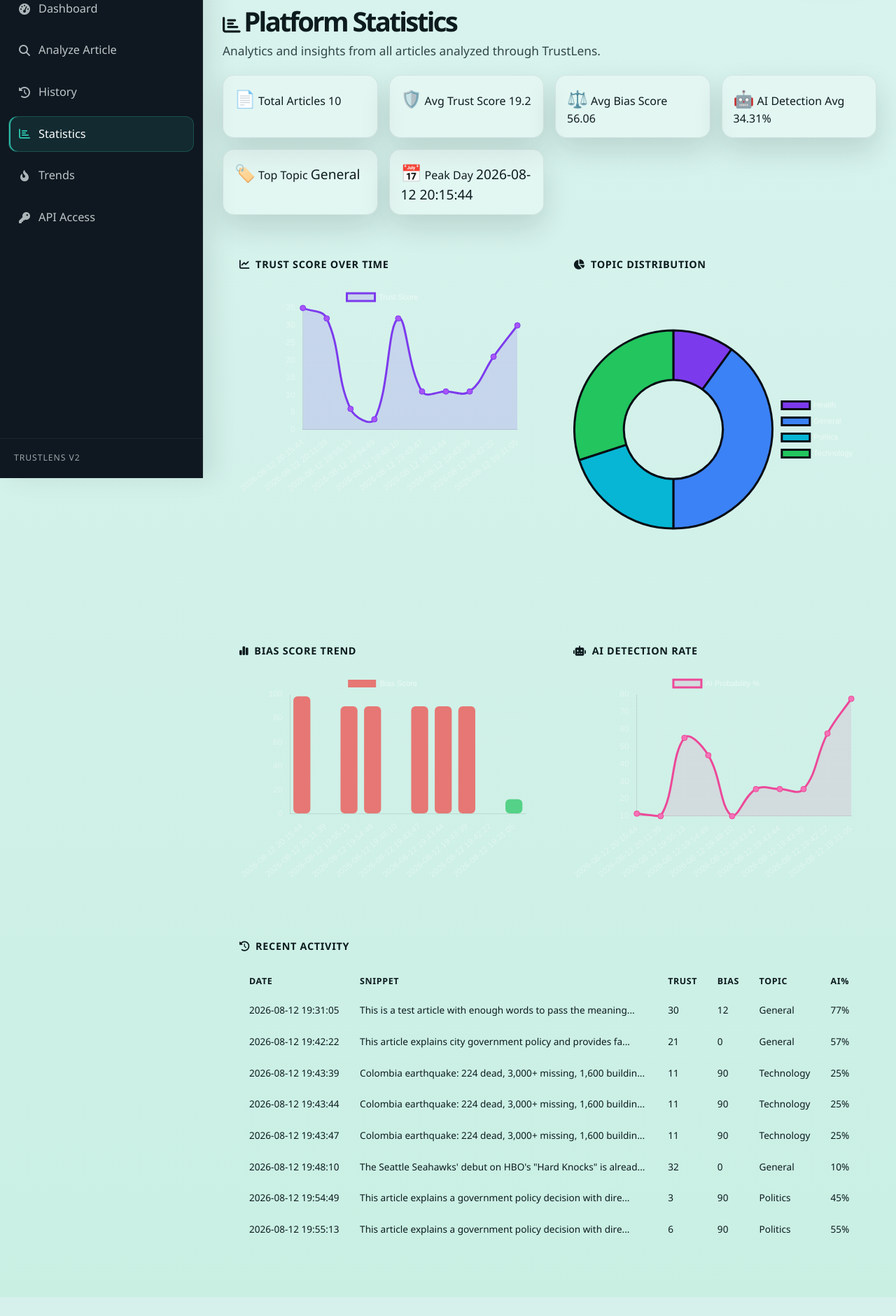
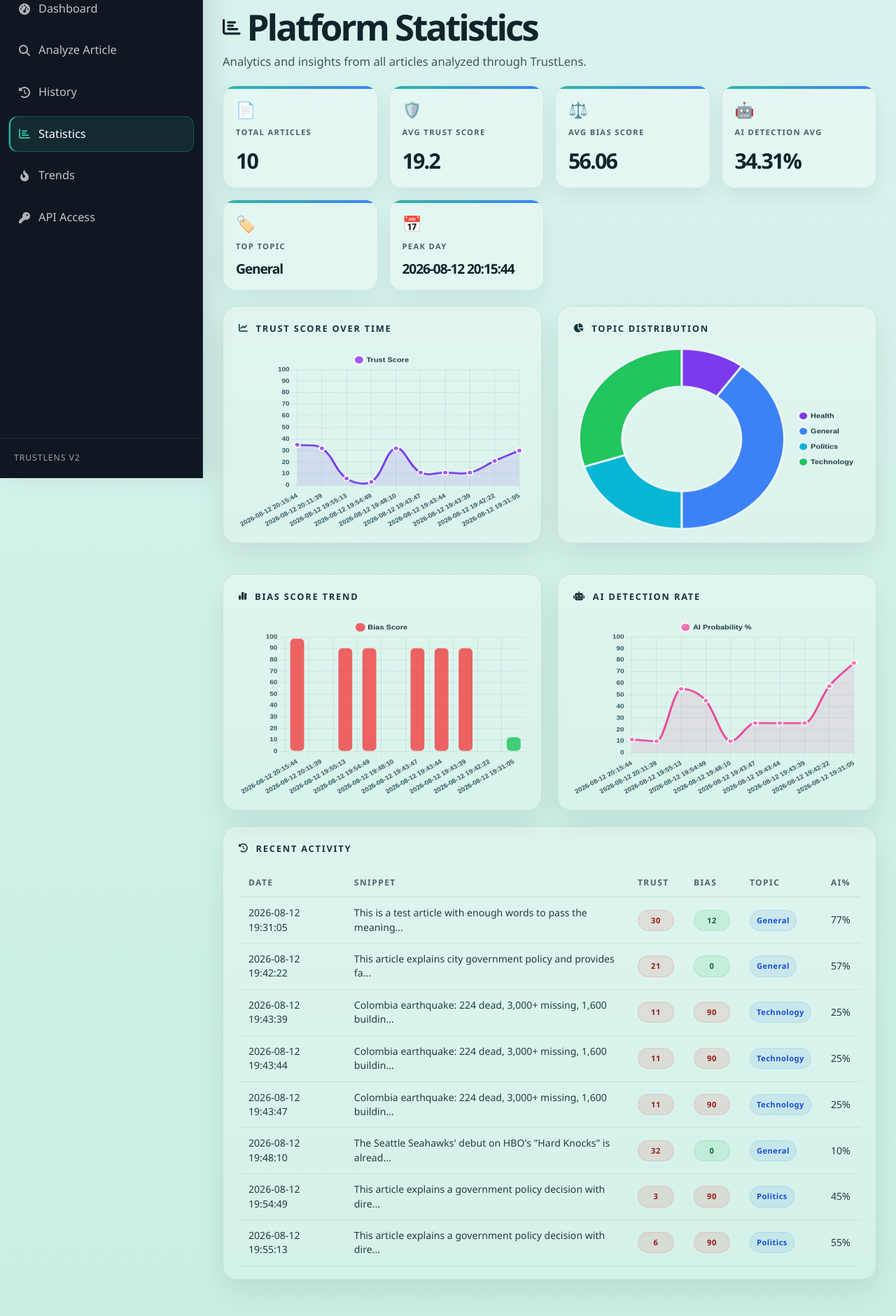
Before and after one commit to Vidulaa03/TrustLens, a Flask app: page /statistics in a window 1280 px wide. Shown: the part 117-1997 px from the top of the page at 70% size. Before the commit the page ends 1970 px from the top, so only its background shows below. Run offline with Flask 3, Linux system fonts and the light colour scheme; a user stored in the database is signed in; data comes from the database, SQL or seed files in the repository; both versions use the stored data as it was after the commit.

Commit message:
enhanced the statistics feature

```diff
--- a/templates/statistics.html
+++ b/templates/statistics.html
@@ -4,65 +4,137 @@
 {% block head %}
 <script src="https://cdnjs.cloudflare.com/ajax/libs/Chart.js/4.4.1/chart.umd.min.js"></script>
 <style>
-/* ── Counter animation ────────────────────────── */
 @keyframes countUp {
   from { opacity: 0; transform: translateY(10px); }
   to   { opacity: 1; transform: translateY(0); }
 }
 .counter { animation: countUp .6s ease; }
 
-/* ── Chart card ───────────────────────────────── */
+.page-header {
+  margin: 6px 0 22px;
+}
+.page-header h1 {
+  margin: 0;
+  font-size: clamp(2.2rem, 4vw, 3.2rem);
+  line-height: 1.05;
+  letter-spacing: -0.06em;
+  color: #10252b;
+  display: flex;
+  align-items: center;
+  gap: 12px;
+}
+.page-header p {
+  margin: 10px 0 0;
+  color: #40575c;
+  font-size: 1.04rem;
+}
+
 .chart-card {
-  background: var(--bg-card);
-  border: 1px solid var(--border);
-  border-radius: var(--radius-lg);
-  padding: 24px;
-  margin-bottom: 20px;
+  background: linear-gradient(180deg, rgba(255,255,255,0.32), rgba(255,255,255,0.18));
+  border: 1px solid rgba(13, 27, 30, 0.08);
+  border-radius: 20px;
+  padding: 22px 22px 18px;
+  margin-bottom: 22px;
+  box-shadow: 0 18px 40px rgba(13, 27, 30, 0.08);
 }
 .chart-card h3 {
-  font-size: .9rem;
-  font-weight: 600;
-  color: var(--text-secondary);
+  font-size: .8rem;
+  font-weight: 800;
+  color: #17363b;
   text-transform: uppercase;
-  letter-spacing: .7px;
-  margin-bottom: 20px;
+  letter-spacing: .14em;
+  margin: 0 0 18px;
   display: flex;
   align-items: center;
-  gap: 8px;
+  gap: 10px;
+}
+.chart-card canvas {
+  display: block;
+  width: 100% !important;
+  height: 260px !important;
 }
 
-/* ── Charts 2-column layout ───────────────────── */
 .charts-grid {
   display: grid;
   grid-template-columns: 1fr 1fr;
-  gap: 20px;
+  gap: 22px;
 }
 @media (max-width: 900px) { .charts-grid { grid-template-columns: 1fr; } }
 
-/* ── Recent activity table ─────────────────────── */
 .activity-table { width: 100%; border-collapse: collapse; }
 .activity-table th {
   text-align: left;
-  padding: 10px 14px;
-  font-size: .78rem;
+  padding: 12px 14px;
+  font-size: .75rem;
   text-transform: uppercase;
-  letter-spacing: .6px;
-  color: var(--text-muted);
-  border-bottom: 1px solid var(--border);
+  letter-spacing: .12em;
+  color: #49676b;
+  border-bottom: 1px solid rgba(16,37,43,0.1);
 }
 .activity-table td {
   padding: 12px 14px;
-  font-size: .85rem;
-  color: var(--text-secondary);
-  border-bottom: 1px solid rgba(255,255,255,.04);
+  font-size: .88rem;
+  color: #213d42;
+  border-bottom: 1px solid rgba(16,37,43,0.07);
 }
-.activity-table tr:hover td { background: rgba(255,255,255,.02); }
+.activity-table tr:hover td { background: rgba(255,255,255,0.04); }
 
-/* ── Stat cards accent colors ─────────────────── */
 .card-icon {
-  font-size: 1.5rem;
-  margin-bottom: 6px;
+  font-size: 1.4rem;
+  margin-bottom: 8px;
+  display: inline-block;
 }
+
+.stat-card {
+  position: relative;
+  overflow: hidden;
+  background: rgba(255, 255, 255, 0.34);
+  border: 1px solid rgba(16, 37, 43, 0.08);
+  border-radius: 18px;
+  padding: 18px 18px 16px;
+  box-shadow: 0 14px 28px rgba(13, 27, 30, 0.06);
+}
+.stat-card::before {
+  content: "";
+  position: absolute;
+  inset: 0 0 auto 0;
+  height: 4px;
+  background: var(--card-accent, linear-gradient(90deg, #2bb7a3, #3b82f6));
+}
+
+.card-label {
+  display: block;
+  color: #4a6368;
+  text-transform: uppercase;
+  letter-spacing: .12em;
+  font-size: .7rem;
+  font-weight: 700;
+}
+.card-value {
+  display: block;
+  margin-top: 10px;
+  color: #0f252b;
+  font-size: clamp(1.9rem, 2vw, 2.4rem);
+  font-weight: 800;
+  letter-spacing: -0.06em;
+}
+
+.tag {
+  display: inline-flex;
+  align-items: center;
+  justify-content: center;
+  min-width: 52px;
+  padding: 6px 9px;
+  border-radius: 999px;
+  font-size: .7rem;
+  font-weight: 700;
+  letter-spacing: .04em;
+  border: 1px solid transparent;
+}
+.tag-green { background: rgba(34,197,94,0.12); color: #166534; border-color: rgba(34,197,94,0.18); }
+.tag-yellow { background: rgba(234,179,8,0.12); color: #8a5b00; border-color: rgba(234,179,8,0.18); }
+.tag-red { background: rgba(239,68,68,0.12); color: #991b1b; border-color: rgba(239,68,68,0.18); }
+.tag-blue { background: rgba(59,130,246,0.10); color: #1d4ed8; border-color: rgba(59,130,246,0.15); }
 </style>
 {% endblock %}
 
@@ -170,14 +242,35 @@
 {% if stats %}
 <script>
 const chartDefaults = {
-  color: 'rgba(255,255,255,.7)',
-  borderColor: 'rgba(255,255,255,.1)',
+  responsive: true,
+  maintainAspectRatio: false,
+  color: '#204149',
   plugins: {
-    legend: { labels: { color: 'rgba(255,255,255,.6)', font: { size: 11 } } }
+    legend: {
+      labels: {
+        color: '#1e3d43',
+        usePointStyle: true,
+        pointStyle: 'circle',
+        boxWidth: 10,
+        boxHeight: 10,
+        padding: 14,
+        font: { size: 11, weight: 700 }
+      }
+    }
   },
   scales: {
-    x: { ticks: { color: 'rgba(255,255,255,.4)' }, grid: { color: 'rgba(255,255,255,.05)' } },
-    y: { ticks: { color: 'rgba(255,255,255,.4)' }, grid: { color: 'rgba(255,255,255,.05)' } }
+    x: {
+      ticks: { color: '#335a62', font: { size: 10, weight: 600 } },
+      grid: { color: 'rgba(21, 52, 59, 0.08)', drawBorder: false },
+      border: { display: false }
+    },
+    y: {
+      min: 0,
+      max: 100,
+      ticks: { color: '#335a62', font: { size: 10, weight: 600 } },
+      grid: { color: 'rgba(21, 52, 59, 0.08)', drawBorder: false },
+      border: { display: false }
+    }
   }
 };
 
@@ -191,12 +284,18 @@ new Chart(document.getElementById('trustChart'), {
       label: 'Trust Score',
       data: chartData.trust_scores,
       borderColor: '#7c3aed',
-      backgroundColor: 'rgba(124,58,237,.15)',
-      tension: .4, fill: true, pointRadius: 4,
-      pointBackgroundColor: '#a855f7'
+      backgroundColor: 'rgba(124,58,237,.12)',
+      borderWidth: 3,
+      tension: .38,
+      fill: true,
+      pointRadius: 4,
+      pointHoverRadius: 6,
+      pointBackgroundColor: '#a855f7',
+      pointBorderColor: '#fff',
+      pointBorderWidth: 2
     }]
   },
-  options: { ...chartDefaults, responsive: true }
+  options: { ...chartDefaults }
 });
 
 const topicColors = ['#7c3aed','#3b82f6','#06b6d4','#22c55e','#eab308','#ec4899','#f97316','#ef4444'];
@@ -207,15 +306,29 @@ new Chart(document.getElementById('topicChart'), {
     datasets: [{
       data: chartData.topic_counts,
       backgroundColor: topicColors,
-      borderColor: '#080b14',
+      borderColor: '#edf7f8',
       borderWidth: 3,
-      hoverOffset: 8
+      hoverOffset: 12,
+      weight: 1
     }]
   },
   options: {
     responsive: true,
+    maintainAspectRatio: false,
+    cutout: '58%',
     plugins: {
-      legend: { position: 'right', labels: { color: 'rgba(255,255,255,.6)', font:{ size:11 }, padding:12 } }
+      legend: {
+        position: 'right',
+        labels: {
+          color: '#1e3d43',
+          usePointStyle: true,
+          pointStyle: 'circle',
+          boxWidth: 10,
+          boxHeight: 10,
+          padding: 14,
+          font: { size: 11, weight: 700 }
+        }
+      }
     }
   }
 });
@@ -228,12 +341,16 @@ new Chart(document.getElementById('biasChart'), {
       label: 'Bias Score',
       data: chartData.bias_scores,
       backgroundColor: chartData.bias_scores.map(v =>
-        v > 65 ? 'rgba(239,68,68,.7)' : v > 35 ? 'rgba(234,179,8,.7)' : 'rgba(34,197,94,.7)'),
+        v > 65 ? 'rgba(239,68,68,.82)' : v > 35 ? 'rgba(234,179,8,.82)' : 'rgba(34,197,94,.82)'),
       borderRadius: 6,
       borderSkipped: false,
+      borderWidth: 0,
+      maxBarThickness: 26,
+      barPercentage: 0.72,
+      categoryPercentage: 0.8
     }]
   },
-  options: { ...chartDefaults, responsive: true }
+  options: { ...chartDefaults }
 });
 
 new Chart(document.getElementById('aiChart'), {
@@ -245,11 +362,18 @@ new Chart(document.getElementById('aiChart'), {
       data: chartData.ai_scores,
       borderColor: '#ec4899',
       backgroundColor: 'rgba(236,72,153,.12)',
-      tension: .4, fill: true, pointRadius: 4,
-      pointBackgroundColor: '#f472b6'
+      borderWidth: 3,
+      tension: .3,
+      fill: true,
+      pointRadius: 4,
+      pointHoverRadius: 6,
+      pointBackgroundColor: '#f472b6',
+      pointBorderColor: '#fff',
+      pointBorderWidth: 2,
+      cubicInterpolationMode: 'monotone'
     }]
   },
-  options: { ...chartDefaults, responsive: true }
+  options: { ...chartDefaults }
 });
 </script>
 {% endif %}
```
Also changed, not shown: trustlens.db.
